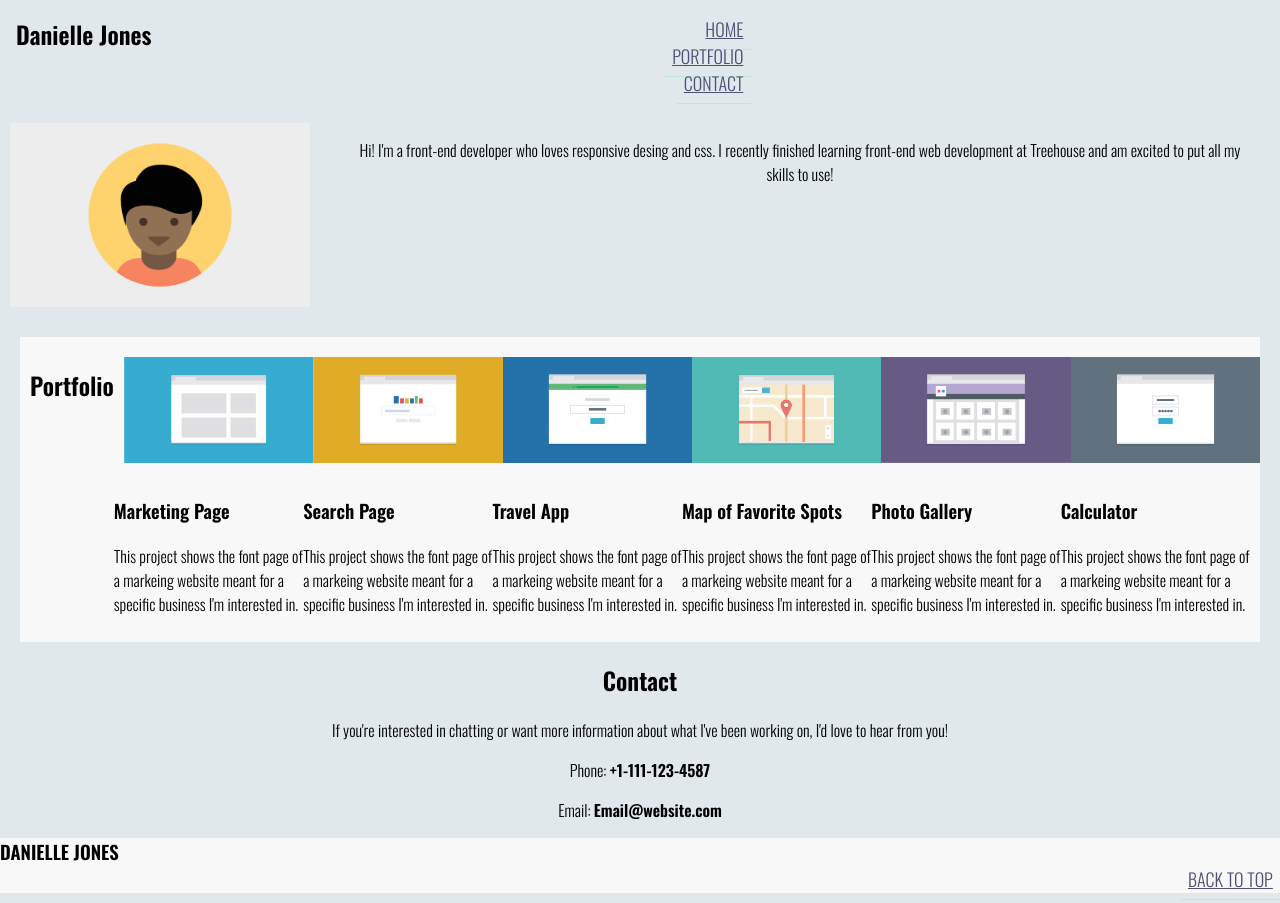
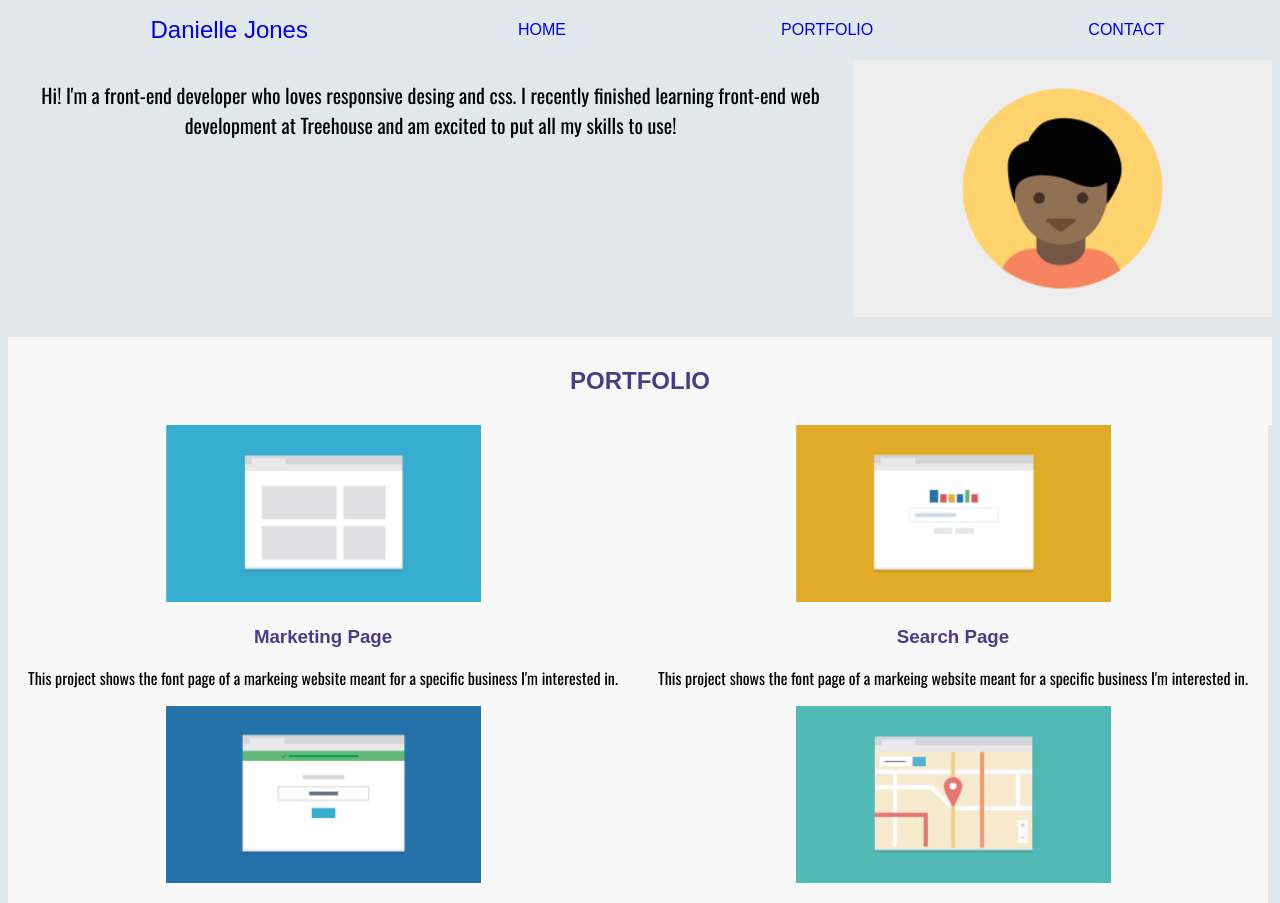
Before and after one commit to Djones106/techdegree-project-2, a plain HTML site: page index.html in a window 1280 px wide. Shown: the top 903 px of the page. Drawn offline with nearby package versions, Linux system fonts and the light colour scheme; a web font is replaced by a local one.

Commit message:
updating flexbox and media queries

```diff
--- a/css/styles.css
+++ b/css/styles.css
@@ -1,102 +1,102 @@
 /* Global Layout Set-up */
 *{
     box-sizing: border-box;
+    padding: 0:
+    margin: 0;
 }
 
 body{
-    margin: 0;
-    padding: 0;
+
     font-family: 'Oswald', sans-serif;
-    font-weight: 300;
-    color:black;
+    color: black;
     background:#e1e8ec;
-    line-height: 1.5;
 
 }
-
-ul,
-li{
-    margin:0;
-    padding:0;
+h1,h2,h3 {
+    font-family:'Otomanopee One', sans-serif;
+    color:darkslateblue;
+}
+ul {
     list-style-type: none;
 }
 
 
+a:link {
+    text-decoration: none;
+}
+
+a:hover{
+    color: #4c5175;
+}
+
 img{
-    width: 100%;
-    margin: 10px;
+    width: 50%;
+}
+.menu li{
+    font-family: 'Otomanopee One', sans-serif;
+    text-transform: uppercase;
+
+}
+
+.name a{
+        font-size: 1.5em;
+        text-transform: capitalize;
+      }
+.item-footer{
+    display:none;
+}
+
+footer li{
+    font-family: 'Otomanopee One', sans-serif;
+    text-transform: uppercase;
 }
 
 /* Section Styles */
-/*.name,
-.nav{
+.menu{
     display:flex;
-    flex-direction: row;
-}
-*/
-.main-nav{
-    display:flex;
-    flex-direction:row;
-    flex-wrap: nowrap;
-    width: 100%;
-    min-height: 30px;
-    padding: 16px;
-    margin: none;
+    flex-direction: column;
+    text-align: center;
 }
 
-.nav{
-    margin:auto;
-    text-transform: uppercase;
-    text-decoration-line: none;
-    text-align: right;
-
-}
-
-.name{
-    margin: 0;
-    color: black;
-    text-align:left;
-}
-
-.nav a {
-    padding: 10px 15px;
-    color: #4c5175;
-    font-size: 1.125em;
-    font-weight: 300;
-    padding: .4em;
-    border-bottom: 1px solid #bce7d9
-}
-
-.nav a:hover{
-    color: black;
-    border-bottom-color: cadetblue;
+.item{
+    background-color: #f8f8f8;
+    display:block;
+    padding: 5px;
 }
 .main-header{
-    display:flex;
+    display: flex;
+    flex-direction: column;
+    align-self: center;
+    text-align: center;
 }
 
 .bio {
+    font-size: 1.25em;
+}
+.profile-img{
+    width: 100%;
+    align-content: center;
+}
+
+.title{
+    background: #f8f8f8;
     text-align: center;
     padding: 10px;
-    margin: 15px;
+    margin-top: 20px;
+    margin-bottom: 0;
 
-}
-.profile-img{
-    width: 300px;
-    right: 150px;
 
 }
 
 #portfolio{
     display:flex;
-    flex: wrap;
+    flex-wrap: wrap;
     background: #f8f8f8;
-    padding: 10px;
-    flex-basis: 50%;
-    margin:20px;
-}
+
+  }
 .project{
-    flex-basis: 50%;
+    flex-basis: 100%;
+    text-align: center;
 }
 
 #contact{
@@ -104,74 +104,67 @@ img{
 }
 footer{
     background: #f8f8f8;
+    display:block;
 }
- /*
+.back-to-top{
+    margin-right: 0;
+}
 
-@media (min-width: 360px){
-    .main-nav{
-     flex-direction: column;
+
+@media (min-width: 768px){
+    .menu {
+     flex-direction: row;
+     text-align:left;
+     justify-content: space-around;
+    }
+    .name{
+        flex-wrap: nowrap;
+    }
+    .item {
+        background-color:#e1e8ec;
     }
     .main-header{
-        flex-direction: column;
+        flex-direction: row-reverse;
+        text-align: center;
     }
-    .portfolio{
-        flex-direction: column;
+    .profile-img{
+        width: 50%;
+    }
+    .project{
         justify-content: space-between;
+        flex-basis: 50%;
+        text-align: center;
+    }
+    #portfolio{
+        margin-right: .25em;
+    }
+    .profile-img{
+        align-self: center;
     }
 
+@media (max-width: 1024px){
+    .menu{
+        flex:block;
 
-}
-@media (min-width: 768px) {
-    .main-nav{
-        justify-content: flex-start;
-        justify-content:space-between;
+    }
+    #portfolio{
+        padding: 10px;
+
+        margin-bottom:0 20px;
+        justify-content: space-around;
     }
 
-    .main-header{
-        height: 200px;
-        margin-top:3em;
-        flex-direction:column;
-        justify-content:flex-end;
+    .project{
+        flex-wrap: wrap;
+        justify-content: space-between;
+        flex-basis: 25%;
+
     }
-    .nav a{
-        border-bottom-color: transparent;
+    .item-footer{
+        display:contents;
     }
-    .portfolio,{
-        flex-direction: row;
-        margin: 0 auto;
+    .back-to-top{
+        display: none;
     }
 
 }
-
-@media (min-width: 1024px){
-    .name
-    {
-        display: flex;
-        flex-direction: row;
-        justify-content: flex-start;
-    }
-    .nav,
-    {
-        display: flex;
-        flex-direction: row;
-        justify-content: flex-end;
-    }
-,
-    .project
-    {
-        display:flex;
-        flex-direction: row;
-        justify-content:space-around;
-        align-items:center;
-    }
-    .portfolio{
-        display: flex;
-        flex-wrap: wrap;
-        align-items: center;
-        justify-content: space-around
-        flex-direction: row;
-        width: 1080px;
-
-    }
-}
-*/
--- a/index.html
+++ b/index.html
@@ -6,6 +6,9 @@
     <meta name="viewport" content="width=device-width, initial-scale=1.0">
     <link rel="preconnect" href="https://fonts.googleapis.com">
 <link href="https://fonts.googleapis.com/css2?family=Oswald:wght@300;400;600&display=swap" rel="stylesheet">
+<link rel="preconnect" href="https://fonts.googleapis.com">
+<link rel="preconnect" href="https://fonts.gstatic.com" crossorigin>
+<link href="https://fonts.googleapis.com/css2?family=Otomanopee+One&display=swap" rel="stylesheet">
     <link rel="stylesheet" href="css/styles.css">
 
 
@@ -13,11 +16,12 @@
 </head>
 <body>
     <nav class="main-nav">
-        <h1 class="name">Danielle Jones</h1>
-        <ul class="nav">
-            <li> <a href="#">Home</a></li>
-            <li><a href= "#portfolio">Portfolio</a></li>
-            <li><a href="#contact">Contact</a></li>
+
+           <ul class="menu">
+               <li class="name"><a href="#">Danielle Jones</a></li>
+            <li class="item"> <a href="#">Home</a></li>
+            <li class="item"><a href= "#portfolio">Portfolio</a></li>
+            <li class="item"><a href="#contact">Contact</a></li>
         </ul>
     </nav>
 
@@ -25,11 +29,11 @@
         <img src="images/responsive-layout-profile.png" alt="Danielle Jones profile picture" class="profile-img">
             <p class="bio">Hi! I'm a front-end developer who loves responsive desing and css. I recently finished learning front-end web development at Treehouse and am excited to put all my skills to use!</p>
     </header>
+    <main>
 
-
-
+    <section class="title"><h2>PORTFOLIO</h2>
+    </section>
         <div id="portfolio">
-            <section class="title"><h2>Portfolio</h2>           </section>
         <section class="project">
             <img class="project-img" src="images/portfolio-1.png">
             <h3>Marketing Page</h3>
@@ -64,7 +68,7 @@
 
     </main>
         <section id="contact">
-            <h2>Contact</h2>
+            <h2>CONTACT</h2>
             <p>If you're interested in chatting or want more information about what I've been working on, I'd love to hear from you!</p>
 
             <p>Phone: <strong>+1-111-123-4587</strong></p>
@@ -72,9 +76,12 @@
         </section>
 
         <footer id="footer">
-            <ul class="nav">
-            <h3 class="name">Danielle Jones</h3>
-            <li> <a href="#">Back to Top</a></li>
+            <ul>
+            <li class="name"> <a href="#">Danielle Jones</a></li>
+            <li class="item-footer"> <a href="#">Home</a></li>
+            <li class="item-footer"><a href= "#portfolio">Portfolio</a></li>
+            <li class="item-footer"><a href="#contact">Contact</a></li>
+            <li class="back-to-top"> <a href="#">Back to Top</a></li>
             </ul>
         </footer>
 
```
